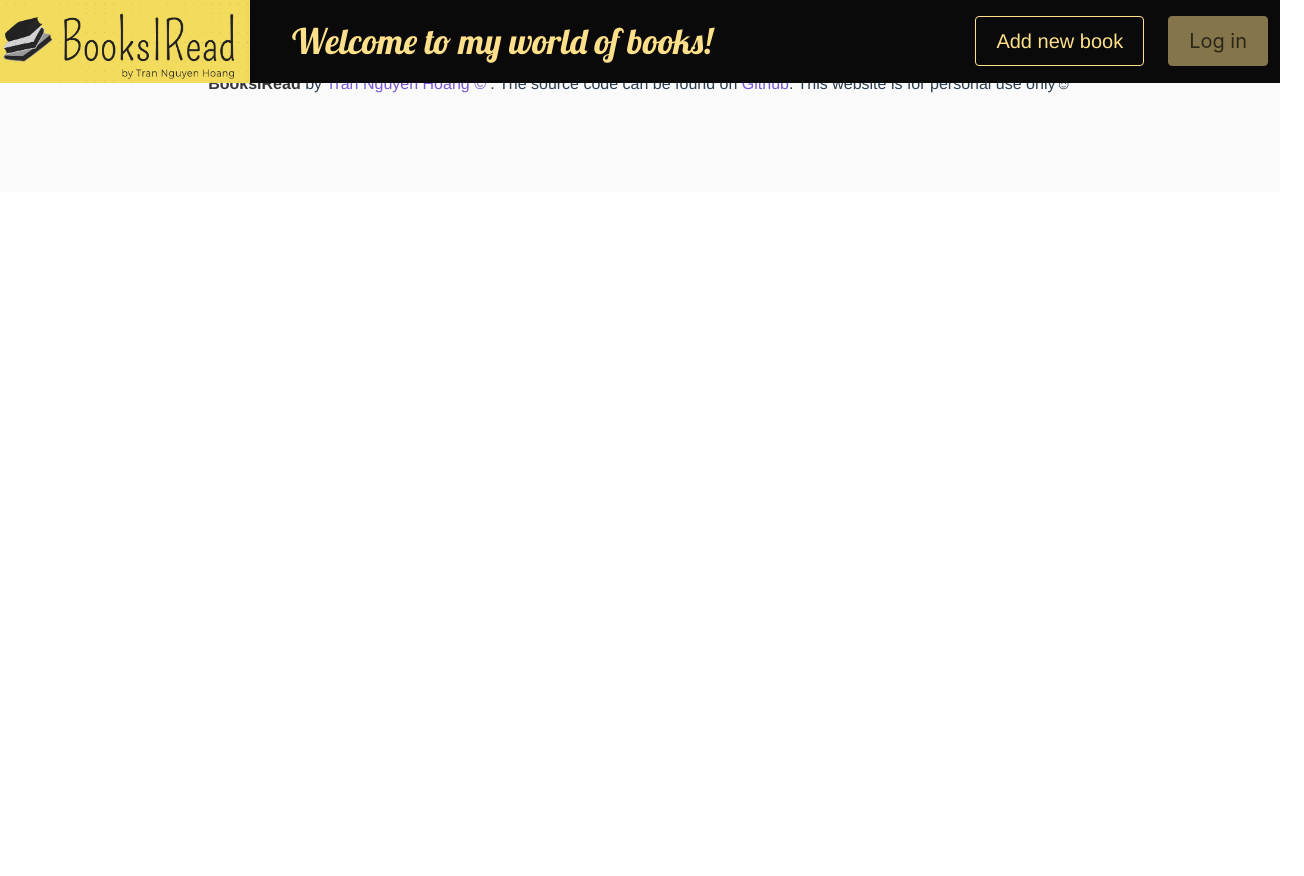
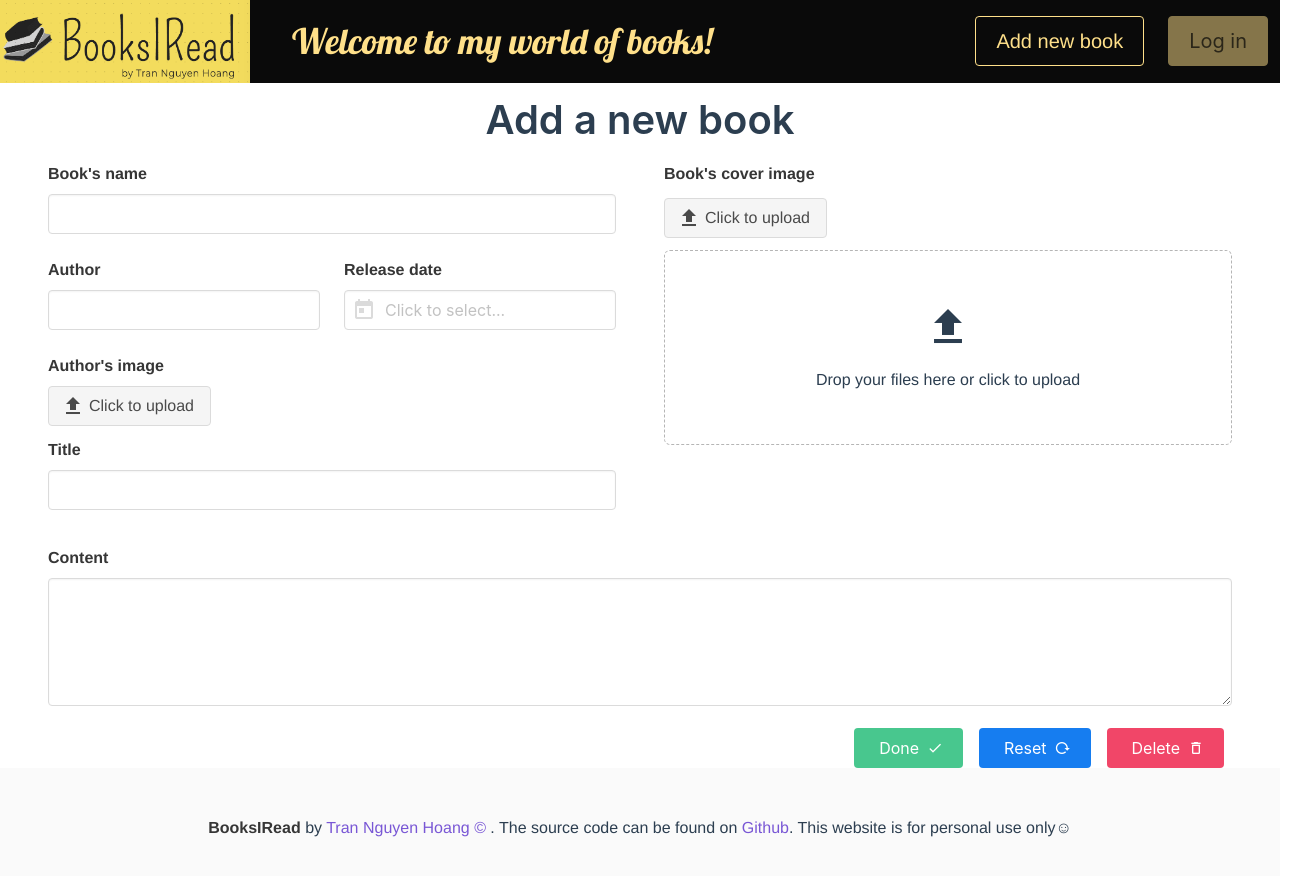
Before and after one commit to hoangdng/BIR-fe, a Vue app: page /add-new-book in a window 1280 px wide. Shown: the top 876 px of the page, 1304 px wide, since content can reach past the window. Before the commit the page ends 800 px from the top, so only its background shows below. Built offline with nearby package versions, Linux system fonts and the light colour scheme; a web font is replaced by a local one.

Commit message:
Draw boiterplate of screen add new book

```diff
--- a/src/views/AddNewBook.vue
+++ b/src/views/AddNewBook.vue
@@ -1,5 +1,151 @@
 <template>
-  <div class="about">
-    <h1>This is an about page</h1>
-  </div>
+  <section class="add-new-book">
+    <h1 class="is-size-2 has-text-weight-semibold is-family-primary">
+      Add a new book
+    </h1>
+    <div class="columns is-variable is-6 has-text-left px-6">
+      <div class="column">
+        <div class="my-3" id="book-name">
+          <b-field label="Book's name">
+            <b-input v-model="bookName" />
+          </b-field>
+        </div>
+        <div class="columns is-variable is-3 my-3">
+          <div class="column" id="author">
+            <b-field label="Author">
+              <b-input v-model="author" />
+            </b-field>
+          </div>
+          <div class="column" id="release-date">
+            <b-field label="Release date">
+              <b-datepicker
+                v-model="releaseDate"
+                placeholder="Click to select..."
+                icon="calendar-today"
+                locale="fr-FR"
+                trap-focus
+              />
+            </b-field>
+          </div>
+        </div>
+        <div class="my-3" id="author-image">
+          <b-field label="Author's image">
+            <b-field
+              class="file is-secondary"
+              :class="{ 'has-name': !!authorImageFile }"
+            >
+              <b-upload
+                v-model="authorImageFile"
+                class="file-label"
+                @input="exposePreviewImage"
+              >
+                <span class="file-cta">
+                  <b-icon class="file-icon" icon="upload" />
+                  <span class="file-label">Click to upload</span>
+                </span>
+                <span class="file-name" v-if="authorImageFile">
+                  {{ authorImageFile.name }}
+                </span>
+              </b-upload>
+              <div class="mt-2 ml-1" v-show="authorImageFile">
+                <b-icon type="is-danger" icon="close-thick" />
+              </div>
+            </b-field>
+          </b-field>
+          <b-image
+            :src="authorImageFilePreview"
+            ratio="1by1"
+            v-show="authorImageFilePreview"
+          />
+        </div>
+        <div class="my-3" id="title">
+          <b-field label="Title">
+            <b-input v-model="title" />
+          </b-field>
+        </div>
+      </div>
+      <div class="column">
+        <div class="my-3" id="book-cover-image">
+          <b-field label="Book's cover image" />
+          <b-field class="file is-secondary">
+            <b-upload v-model="bookCoverImageFile" expanded>
+              <span class="file-cta">
+                <b-icon class="file-icon" icon="upload"></b-icon>
+                <span class="file-label">Click to upload</span>
+              </span>
+              <span class="file-name" v-if="bookCoverImageFile">
+                {{ bookCoverImageFile.name }}
+              </span>
+            </b-upload>
+          </b-field>
+          <b-field>
+            <b-upload v-model="dropFiles" multiple drag-drop expanded>
+              <section class="section">
+                <div class="content has-text-centered">
+                  <p>
+                    <b-icon icon="upload" size="is-large"> </b-icon>
+                  </p>
+                  <p>Drop your files here or click to upload</p>
+                </div>
+              </section>
+            </b-upload>
+          </b-field>
+        </div>
+      </div>
+    </div>
+    <div class="px-6 has-text-left" id="content">
+      <b-field label="Content">
+        <b-input maxlength="500" type="textarea" />
+      </b-field>
+    </div>
+    <div class="has-text-right px-6">
+      <b-button type="is-success" icon-right="check" class="mx-2 px-5"
+        >Done</b-button
+      >
+      <b-button type="is-info" icon-right="reload" class="mx-2 px-5"
+        >Reset</b-button
+      >
+      <b-button type="is-danger" icon-right="delete-outline" class="mx-2 px-5"
+        >Delete</b-button
+      >
+    </div>
+  </section>
 </template>
+
+<script>
+export default {
+  name: "AddNewBook",
+  data: function() {
+    return {
+      bookName: "",
+      author: "",
+      releaseDate: null,
+      authorImageFile: null,
+      authorImageFilePreview: null,
+      bookCoverImageFile: null,
+      bookCoverImageFilePreview: null,
+      title: "",
+      content: "",
+      dropFiles: []
+    };
+  },
+  methods: {
+    exposePreviewImage: function() {
+      if (this.authorImageFile) {
+        this.authorImageFilePreview = URL.createObjectURL(this.authorImageFile);
+      }
+      if (this.bookCoverImageFile) {
+        this.bookCoverImageFilePreview = URL.createObjectURL(
+          this.bookCoverImageFile
+        );
+      }
+    }
+  }
+};
+</script>
+
+<style>
+.add-new-book {
+  padding-top: 90px;
+}
+</style>
```
